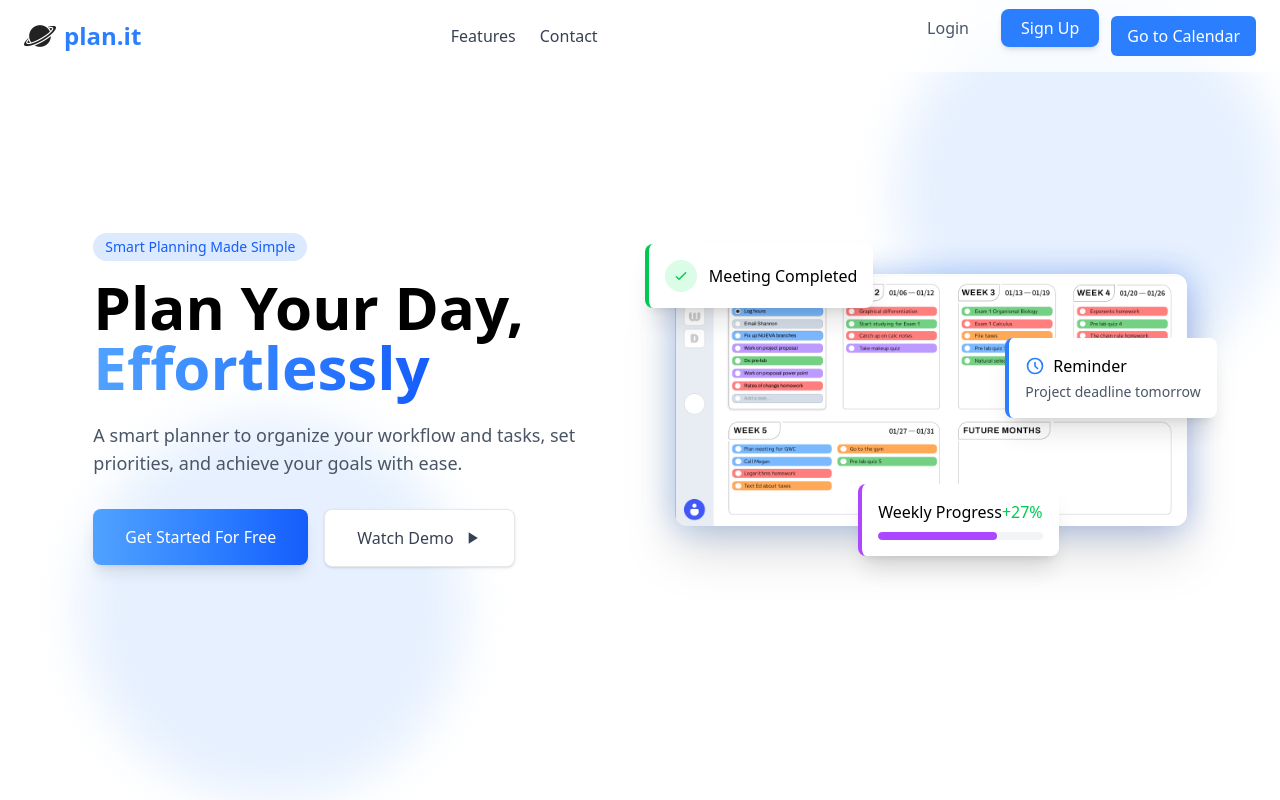
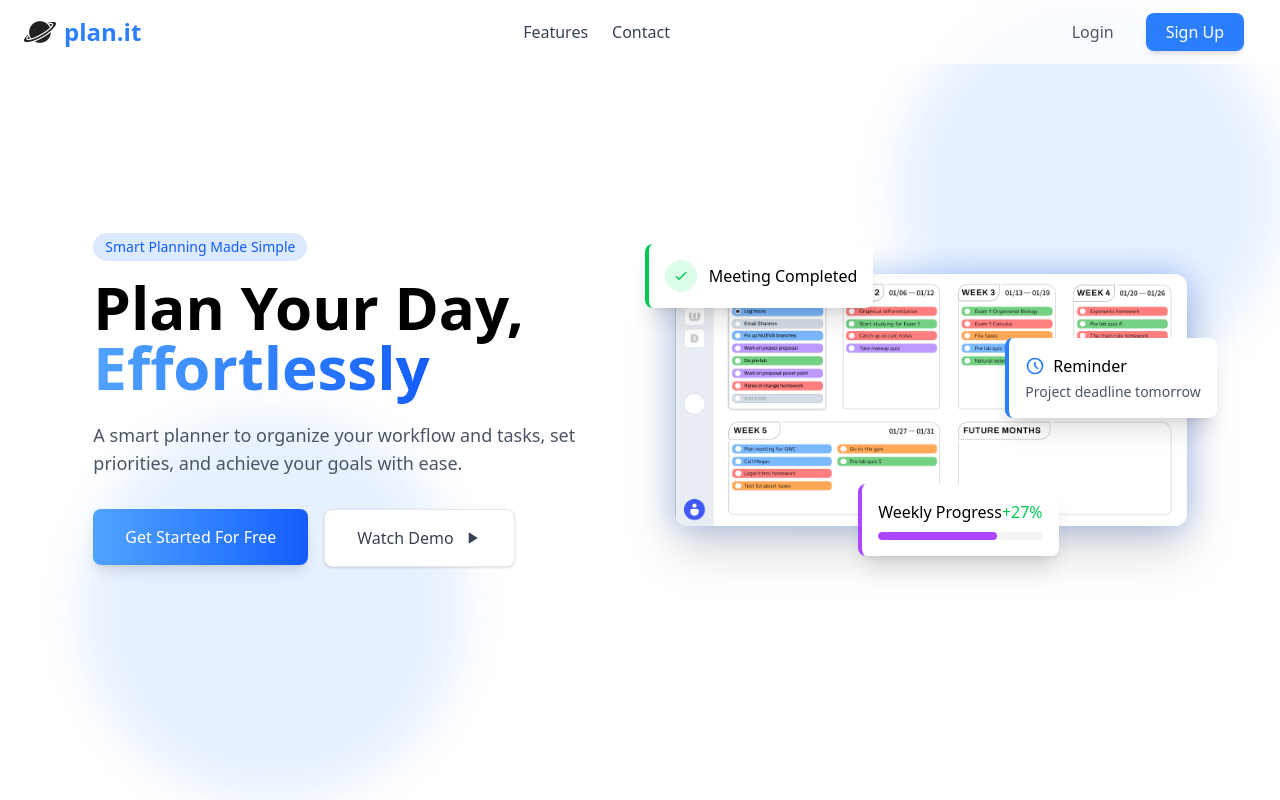
Before and after one commit to agc6/plan.it, a React (Vite) app in the folder client/: page / in a window 1280 px wide. Shown: the top 800 px of the page. Built offline with nearby package versions, Linux system fonts and the light colour scheme.

Commit message:
removed development button

```diff
--- a/client/src/components/Navbar.jsx
+++ b/client/src/components/Navbar.jsx
@@ -1,7 +1,6 @@
 import { useState, useEffect } from "react";
 import { motion, AnimatePresence } from "framer-motion";
 import { Link } from "react-router-dom";
-import TempCalendarButton from "./TempCalendarButton"; // adjust the path if needed
 import favicon from "../assets/favicon.svg";
 
 const Navbar = () => {
@@ -105,7 +104,6 @@ const Navbar = () => {
             animate={{ opacity: 1, x: 0 }}
             transition={{ delay: 0.7 }}
           >
-            <TempCalendarButton />
           </motion.div>
         </div>
 
--- a/client/src/components/TempCalendarButton.jsx
+++ /dev/null
@@ -1,11 +0,0 @@
-import { Link } from "react-router-dom";
-
-const TempCalendarButton = () => (
-  <Link to="/calendar">
-    <button className="px-4 py-2 bg-blue-500 text-white rounded-md">
-      Go to Calendar
-    </button>
-  </Link>
-);
-
-export default TempCalendarButton;
```
